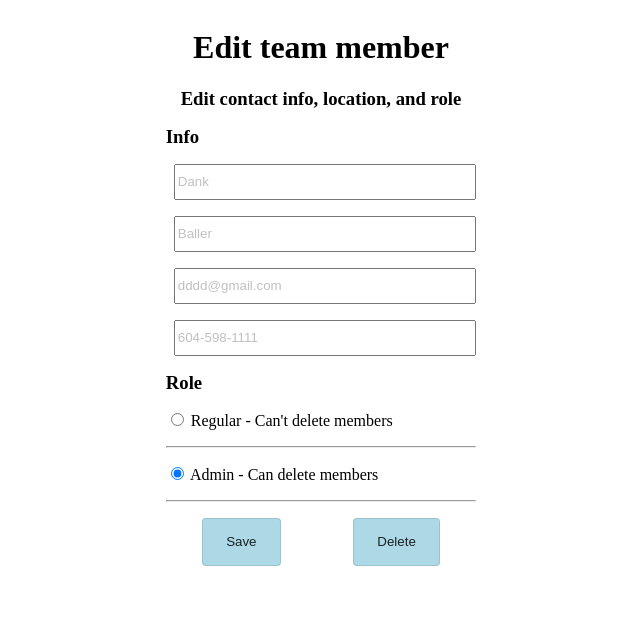
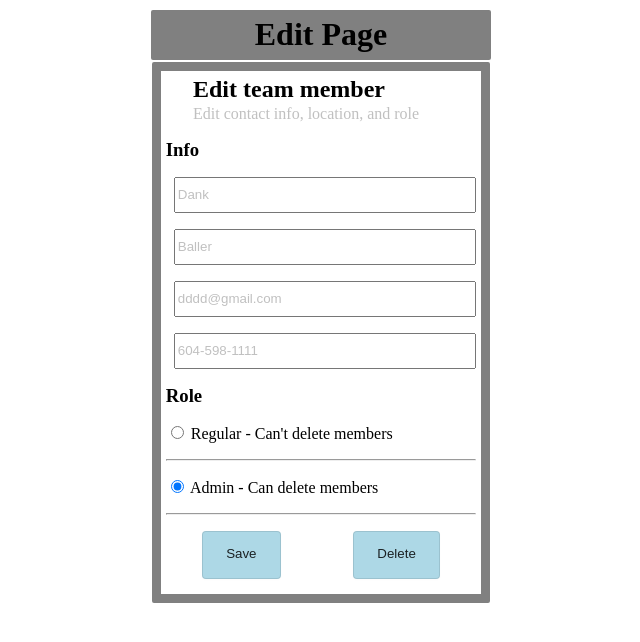
Before and after one commit to adpops/Instawork-Assessment-JN, a Django app: page /edit/38/ in a window 1280 px wide. Shown: the top 642 px of the page, without its empty margins (319-959 px from the left). Run offline with Django 4.2, Linux system fonts and the light colour scheme; data comes from the database, SQL or seed files in the repository; both versions use the stored data as it was after the commit.

Commit message:
basic css done for edit, error now have red text

```diff
--- a/manageApp/static/manageApp/style.css
+++ b/manageApp/static/manageApp/style.css
@@ -135,3 +135,9 @@ h3 {
   padding: calc(.875rem - 1px) calc(1.5rem - 1px);
   background-color: lightblue;
 }
+
+.errorlist li{
+    list-style: none;
+    color: red;
+    margin-bottom: 10px;
+}
--- a/manageApp/templates/manageApp/edit.html
+++ b/manageApp/templates/manageApp/edit.html
@@ -6,10 +6,14 @@
         <title>Edit Team Members</title>
     </head>
     <body>
-        <h1>Edit team member</h1>
-        <h3>Edit contact info, location, and role</h3>
+        <h1 id='title'>Edit Page</h1>
+        <div id='main'>
+            <header>
+                <h2>Edit team member</h2>
+                <p>Edit contact info, location, and role</p>
+            </header>
             <div id='content'>
-            <form id='val-form' action="{%url 'manageApp:add' %}" method='post'>
+                <form id='val-form' action="{%url 'manageApp:edit' id %}" method='post'>
                     {% csrf_token %}
                     <p> {{ form.non_field_errors }} </p>
                     <h3> Info </h3>
@@ -29,7 +33,7 @@
                         {{form.email}}
                     </p>
                     {%if errorMsg|length > 0%}
-                    <ul><li>{{errorMsg}}</li></ul>
+                        <ul class='errorlist'><li>{{errorMsg}}</li></ul>
                     {%endif%}
                     <p>
                         {{form.phoneNum.errors}}
@@ -54,5 +58,6 @@
                     </a>
                 </div>
             </div>
+        </div>
     </body>
 </html>
```
Also changed, not shown: db.sqlite3. Lines whose indentation alone changed are shown as unchanged.
